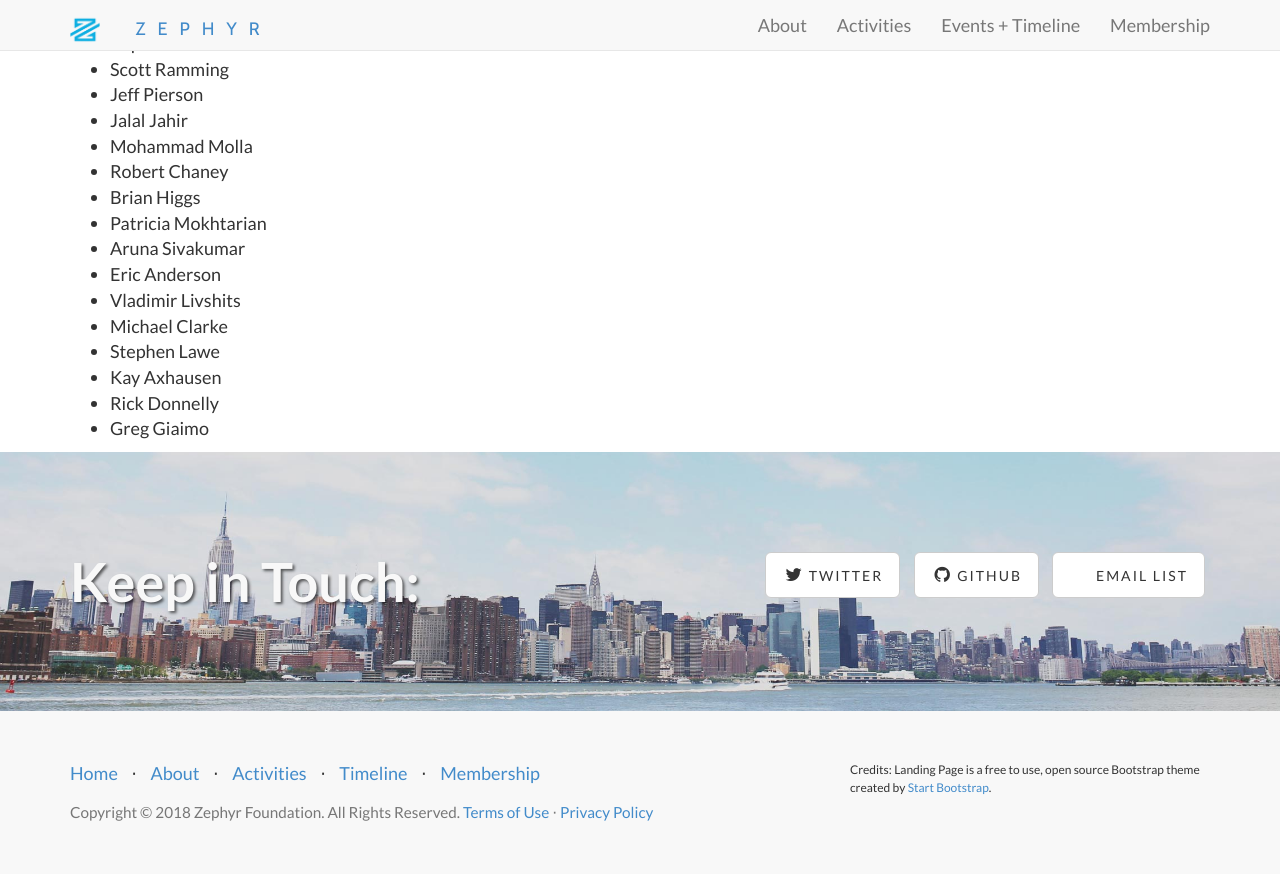
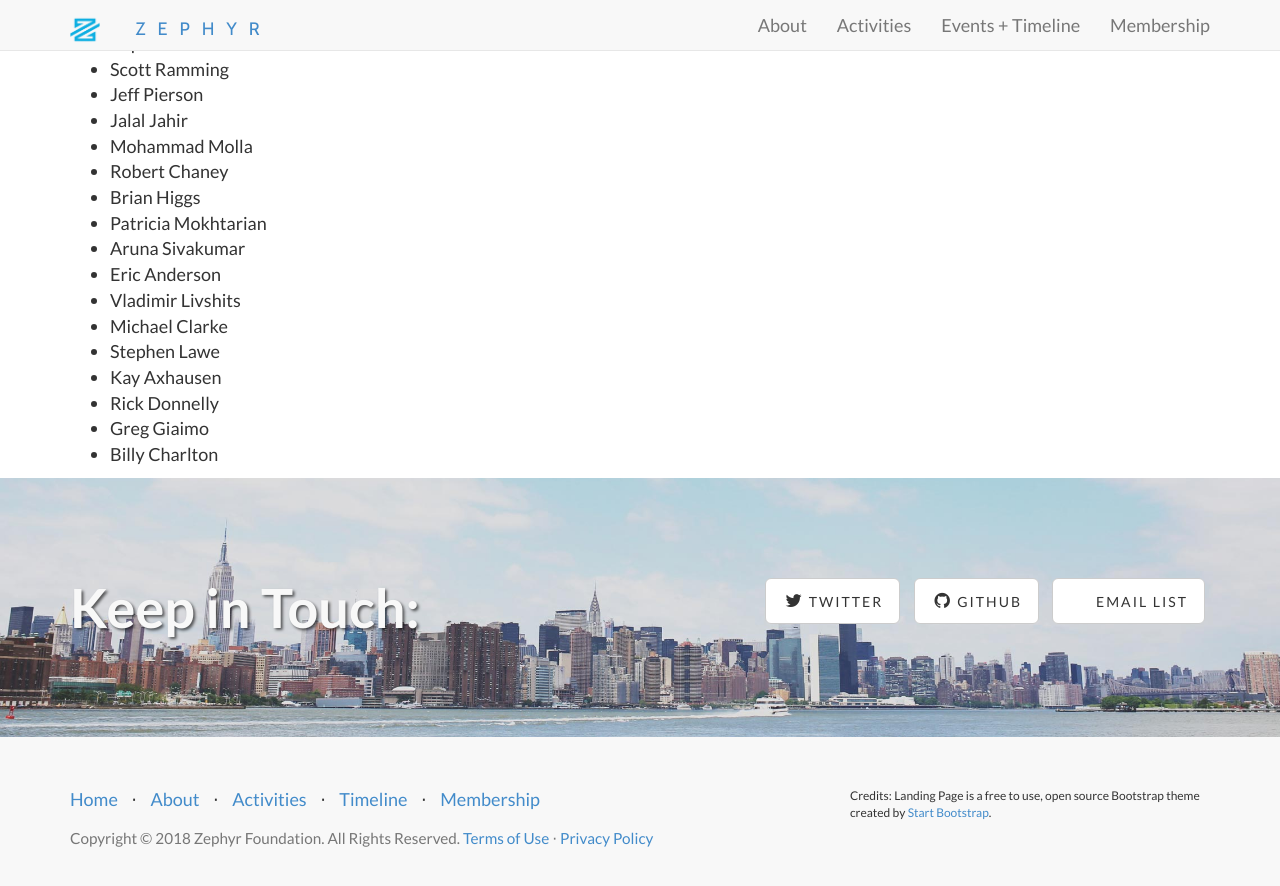
Before and after one commit to ZephyrTransport/zephyr-website, a Jekyll site: the page built from members.md, in a window 1280 px wide and 900 px high, scrolled down 975 px. Shown: the top 886 px of the window. Built offline with Jekyll 4.4.1, drawn with Linux system fonts in a browser that asks for light colours.

Commit message:
Add members

```diff
--- a/members.md
+++ b/members.md
@@ -52,3 +52,4 @@ Member’s are at the heart of the Zephyr Foundation’s organizational structur
  * Kay Axhausen
  * Rick Donnelly
  * Greg Giaimo
+ * Billy Charlton
```
Also changed, not shown: election.md (+1 -0 lines).
